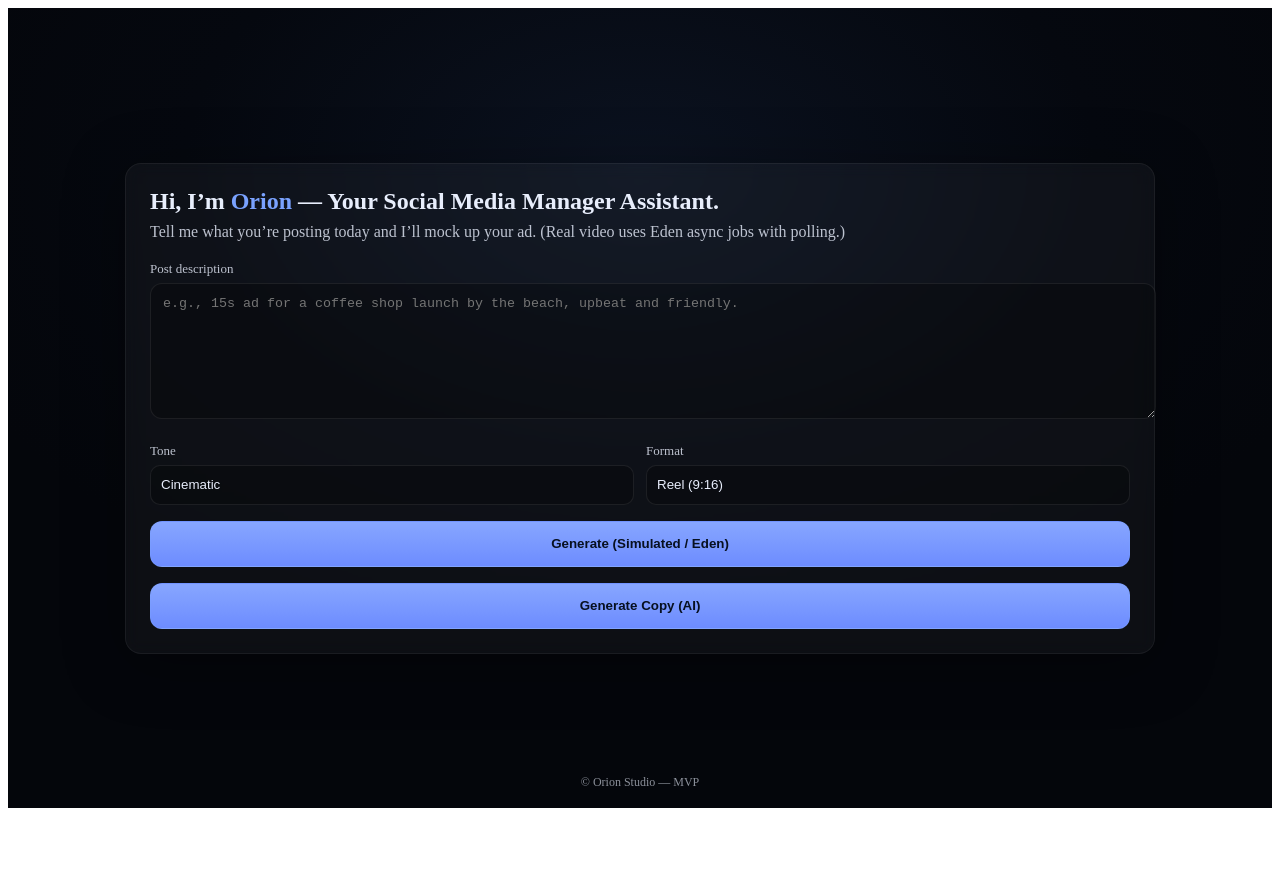
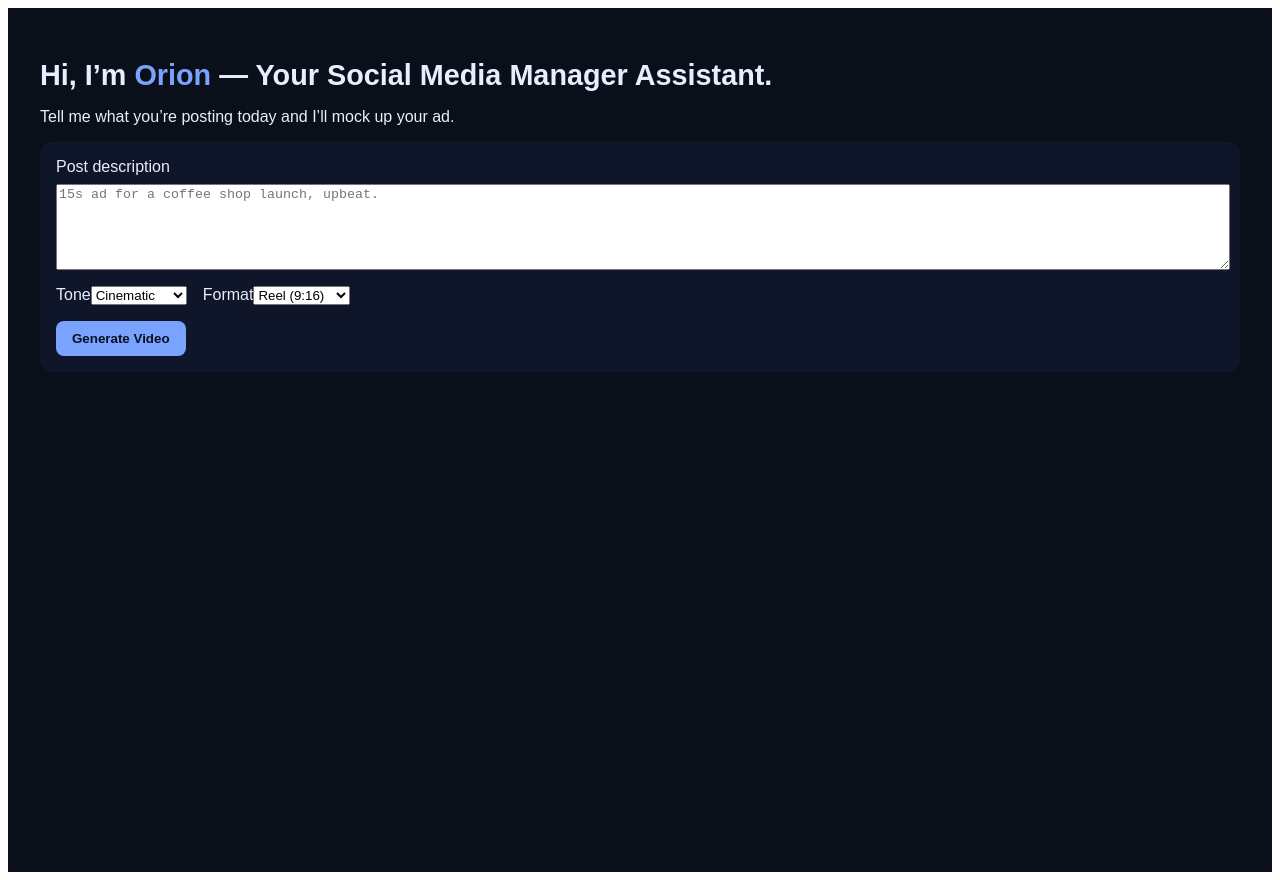
Before and after one commit to flowsonline/studioai, a Next.js app: page / in a window 1280 px wide. Before the commit the page ends 816 px from the top, so only its background shows below. Built offline with nearby package versions, Linux system fonts and the light colour scheme.

Commit message:
Update index.tsx

```diff
--- a/pages/index.tsx
+++ b/pages/index.tsx
@@ -1,315 +1,154 @@
 // pages/index.tsx
-import React, { useEffect, useState } from "react";
-
-type RenderStatus = {
-  status?: "queued" | "processing" | "succeeded" | "failed" | string;
-  progress?: number;
-  url?: string | null;
-};
+import React, { useState, useEffect } from "react";
 
 const tones = ["Cinematic", "Bold", "Energetic", "Friendly", "Elegant", "Professional"] as const;
 const formats = ["Reel (9:16)", "Story (9:16)", "Square (1:1)", "Wide (16:9)"] as const;
 
 export default function Home() {
-  // basic inputs
   const [desc, setDesc] = useState("");
-  const [tone, setTone] = useState<(typeof tones)[number]>("Cinematic");
-  const [format, setFormat] = useState<(typeof formats)[number]>("Reel (9:16)");
+  const [tone, setTone] = useState<typeof tones[number]>("Cinematic");
+  const [format, setFormat] = useState<typeof formats[number]>("Reel (9:16)");
 
-  // status / result
   const [loading, setLoading] = useState(false);
   const [error, setError] = useState<string | null>(null);
 
-  // copy results (OpenAI)
-  const [copyLoading, setCopyLoading] = useState(false);
-  const [copyJson, setCopyJson] = useState<any | null>(null);
+  const [jobId, setJobId] = useState<string | null>(null);
+  const [resultUrl, setResultUrl] = useState<string | null>(null);
+  const [renderStatus, setRenderStatus] = useState<string | null>(null);
 
-  // eden render (async job)
-  const [jobId, setJobId] = useState<string | null>(null);
-  const [renderStatus, setRenderStatus] = useState<RenderStatus | null>(null);
-
-  // ----- POLLING: Eden job status -----
+  // Poll Eden job status if we have a jobId
   useEffect(() => {
     if (!jobId) return;
-    const iv = setInterval(async () => {
+
+    const interval = setInterval(async () => {
       try {
-        const r = await fetch(`/api/status?jobId=${encodeURIComponent(jobId)}`);
-        const j = await r.json();
-        setRenderStatus(j);
-        if (j.status === "succeeded" || j.status === "failed") clearInterval(iv);
-      } catch (e: any) {
-        // stop polling if we get an error
-        clearInterval(iv);
-        setError(e?.message || "Status polling failed");
+        const res = await fetch(`/api/status?jobId=${encodeURIComponent(jobId)}`);
+        const data = await res.json();
+
+        setRenderStatus(data.status);
+
+        if (data.status === "succeeded" && data.url) {
+          setResultUrl(data.url);
+          clearInterval(interval);
+          setLoading(false);
         }
-    }, 900);
-    return () => clearInterval(iv);
+
+        if (data.status === "failed") {
+          setError("Video generation failed");
+          clearInterval(interval);
+          setLoading(false);
+        }
+      } catch (err: any) {
+        setError(err.message || "Polling failed");
+        clearInterval(interval);
+        setLoading(false);
+      }
+    }, 5000); // poll every 5 seconds
+
+    return () => clearInterval(interval);
   }, [jobId]);
 
-  // ----- Generate video (Eden async or simulator via env flag) -----
+  // Handle Generate click
   async function handleGenerate() {
     setError(null);
+    setResultUrl(null);
+    setLoading(true);
+    setJobId(null);
     setRenderStatus(null);
-    setJobId(null);
-    setLoading(true);
+
     try {
       const res = await fetch("/api/render", {
         method: "POST",
         headers: { "Content-Type": "application/json" },
-        body: JSON.stringify({
-          prompt: desc,
-          provider: "pika", // or "pikalabs", depends on your Eden plan
-          // you can include tone/format here if you want to guide the prompt
-        }),
+        body: JSON.stringify({ prompt: desc, tone, format }),
       });
 
       if (!res.ok) {
-        const msg = await res.text();
-        throw new Error(msg || `Render failed (${res.status})`);
+        throw new Error(`Render failed (${res.status})`);
       }
 
       const data = await res.json();
-      // If Eden returns a job, we poll. If simulator (or direct url) returns previewUrl, show it immediately.
+
       if (data.jobId) {
-        setJobId(String(data.jobId));
-      } else if (data.previewUrl) {
-        setRenderStatus({ status: "succeeded", url: data.previewUrl });
+        setJobId(data.jobId);
+      } else if (data.url) {
+        // some providers might return url directly
+        setResultUrl(data.url);
+        setLoading(false);
       } else {
-        setError("Eden did not return a jobId or URL.");
+        throw new Error("No jobId or url returned from backend");
       }
-    } catch (e: any) {
-      setError(e?.message || "Something went wrong");
-    } finally {
+    } catch (err: any) {
+      setError(err.message || "Unexpected error");
       setLoading(false);
-    }
-  }
-
-  // ----- Generate Copy (OpenAI) -----
-  async function handleGenerateCopy() {
-    setError(null);
-    setCopyJson(null);
-    setCopyLoading(true);
-    try {
-      const res = await fetch("/api/generate-copy", {
-        method: "POST",
-        headers: { "Content-Type": "application/json" },
-        body: JSON.stringify({ prompt: desc }),
-      });
-
-      if (!res.ok) {
-        const msg = await res.text();
-        throw new Error(msg || `Copy failed (${res.status})`);
-      }
-
-      const data = await res.json();
-      setCopyJson(data); // we expect { script, caption, hashtags } from your API
-    } catch (e: any) {
-      setError(e?.message || "Copy generation failed");
-    } finally {
-      setCopyLoading(false);
     }
   }
 
   return (
     <main style={styles.page}>
-      <div style={styles.card}>
-        <div style={styles.title}>
-          Hi, I’m <span style={{ color: "#7aa2ff" }}>Orion</span> — Your Social Media Manager Assistant.
-        </div>
-        <div style={styles.sub}>
-          Tell me what you’re posting today and I’ll mock up your ad. (Real video uses Eden async jobs with polling.)
-        </div>
+      <h1 style={styles.title}>Hi, I’m <span style={{ color: "#7aa2ff" }}>Orion</span> — Your Social Media Manager Assistant.</h1>
+      <p>Tell me what you’re posting today and I’ll mock up your ad.</p>
 
-        <label style={styles.label}>Post description</label>
+      <div style={styles.form}>
+        <label>Post description</label>
         <textarea
-          placeholder="e.g., 15s ad for a coffee shop launch by the beach, upbeat and friendly."
-          style={styles.textarea}
           value={desc}
           onChange={(e) => setDesc(e.target.value)}
+          style={styles.textarea}
+          placeholder="15s ad for a coffee shop launch, upbeat."
         />
 
         <div style={styles.row}>
-          <div style={styles.col}>
-            <label style={styles.label}>Tone</label>
-            <select style={styles.select} value={tone} onChange={(e) => setTone(e.target.value as any)}>
+          <div>
+            <label>Tone</label>
+            <select value={tone} onChange={(e) => setTone(e.target.value as typeof tones[number])}>
               {tones.map((t) => (
-                <option key={t} value={t}>
-                  {t}
-                </option>
+                <option key={t}>{t}</option>
               ))}
             </select>
           </div>
-          <div style={styles.col}>
-            <label style={styles.label}>Format</label>
-            <select style={styles.select} value={format} onChange={(e) => setFormat(e.target.value as any)}>
+
+          <div>
+            <label>Format</label>
+            <select value={format} onChange={(e) => setFormat(e.target.value as typeof formats[number])}>
               {formats.map((f) => (
-                <option key={f} value={f}>
-                  {f}
-                </option>
+                <option key={f}>{f}</option>
               ))}
             </select>
           </div>
         </div>
 
-        {/* Buttons */}
-        <button
-          onClick={handleGenerate}
-          style={styles.button}
-          disabled={loading || !desc.trim()}
-          title={!desc.trim() ? "Add a short description first" : "Generate with Eden (or simulator based on env)"}
-        >
-          {loading ? "Generating…" : "Generate (Simulated / Eden)"}
+        <button onClick={handleGenerate} style={styles.button} disabled={loading}>
+          {loading ? "Generating..." : "Generate Video"}
         </button>
+      </div>
 
-        <button
-          onClick={handleGenerateCopy}
-          style={styles.button}
-          disabled={copyLoading || !desc.trim()}
-          title={!desc.trim() ? "Add a short description first" : "Generate AI copy (OpenAI)"}
-        >
-          {copyLoading ? "Generating Copy…" : "Generate Copy (AI)"}
-        </button>
+      {error && <div style={styles.error}>⚠️ {error}</div>}
 
-        {/* Error box */}
-        {error && (
-          <div style={styles.error}>
-            ⚠️ <code>{JSON.stringify({ error })}</code>
+      {renderStatus && !resultUrl && (
+        <div style={styles.statusBox}>
+          Status: {renderStatus} {jobId && <>(Job ID: {jobId})</>}
         </div>
       )}
 
-        {/* Render status / link */}
-        {renderStatus && (
+      {resultUrl && (
         <div style={styles.resultBox}>
-            <div style={styles.resultTitle}>Render Status</div>
-            <div style={styles.resultHint}>
-              {renderStatus.status} {renderStatus.progress != null ? `— ${renderStatus.progress}%` : ""}
-            </div>
-            {renderStatus.url && (
-              <div>
-                <a href={renderStatus.url} style={styles.link} target="_blank" rel="noreferrer">
-                  Open Video
-                </a>
+          <h3>Final Result</h3>
+          <video src={resultUrl} controls width="480" />
         </div>
       )}
-          </div>
-        )}
-
-        {/* Copy JSON pretty print */}
-        {copyJson && (
-          <div style={styles.resultBox}>
-            <div style={styles.resultTitle}>AI Script</div>
-            <pre style={{ whiteSpace: "pre-wrap", margin: 0 }}>
-{`{
-  "script": ${JSON.stringify(copyJson.script ?? "")},
-  "caption": ${JSON.stringify(copyJson.caption ?? "")},
-  "hashtags": ${JSON.stringify(copyJson.hashtags ?? [])}
-}`}
-            </pre>
-          </div>
-        )}
-      </div>
-
-      <footer style={styles.footer}>© Orion Studio — MVP</footer>
     </main>
   );
 }
 
 const styles: Record<string, React.CSSProperties> = {
-  page: {
-    minHeight: "100svh",
-    background: "radial-gradient(60% 60% at 50% 20%, #0b1220 0%, #05080f 60%, #04060b 100%)",
-    color: "#e8eefc",
-    display: "flex",
-    alignItems: "center",
-    justifyContent: "center",
-    padding: "40px 16px",
-    boxSizing: "border-box",
-  },
-  card: {
-    width: "100%",
-    maxWidth: 980,
-    background: "rgba(255,255,255,0.04)",
-    border: "1px solid rgba(255,255,255,0.06)",
-    borderRadius: 16,
-    padding: 24,
-    boxShadow: "0 10px 60px rgba(0,0,0,0.35)",
-    backdropFilter: "blur(8px)",
-  },
-  title: {
-    fontSize: 24,
-    fontWeight: 700,
-    marginBottom: 8,
-  },
-  sub: {
-    opacity: 0.8,
-    marginBottom: 20,
-  },
-  label: {
-    fontSize: 13,
-    opacity: 0.8,
-    margin: "10px 0 6px",
-    display: "block",
-  },
-  textarea: {
-    width: "100%",
-    minHeight: 110,
-    borderRadius: 12,
-    border: "1px solid rgba(255,255,255,0.08)",
-    background: "rgba(0,0,0,0.25)",
-    color: "#e8eefc",
-    padding: 12,
-    outline: "none",
-  },
-  row: {
-    display: "flex",
-    gap: 12,
-    marginTop: 10,
-    flexWrap: "wrap",
-  },
-  col: {
-    flex: 1,
-    minWidth: 220,
-  },
-  select: {
-    width: "100%",
-    height: 40,
-    borderRadius: 10,
-    border: "1px solid rgba(255,255,255,0.08)",
-    background: "rgba(0,0,0,0.25)",
-    color: "#e8eefc",
-    padding: "0 10px",
-    outline: "none",
-    appearance: "none",
-  },
-  button: {
-    width: "100%",
-    height: 46,
-    marginTop: 16,
-    borderRadius: 12,
-    border: "1px solid rgba(122,162,255,0.35)",
-    background: "linear-gradient(180deg, #87a6ff 0%, #6d8cff 100%)",
-    color: "#071020",
-    fontWeight: 700,
-    cursor: "pointer",
-  },
-  error: {
-    marginTop: 14,
-    padding: "10px 12px",
-    border: "1px solid rgba(255, 120, 120, 0.4)",
-    background: "rgba(120, 0, 0, 0.25)",
-    borderRadius: 10,
-    color: "#ffbaba",
-    fontSize: 14,
-  },
-  resultBox: {
-    marginTop: 16,
-    padding: 14,
-    borderRadius: 12,
-    border: "1px solid rgba(255,255,255,0.08)",
-    background: "rgba(255,255,255,0.03)",
-  },
-  resultTitle: { fontWeight: 700, marginBottom: 6 },
-  resultHint: { opacity: 0.8, fontSize: 13, marginBottom: 8 },
-  link: { color: "#7aa2ff", textDecoration: "underline" },
-  footer: { position: "fixed", bottom: 10, opacity: 0.6, fontSize: 12 },
+  page: { padding: "2rem", fontFamily: "sans-serif", color: "#E8EEFF", background: "#0B0F1A", minHeight: "100vh" },
+  title: { fontSize: "1.8rem", marginBottom: "1rem" },
+  form: { background: "#0F1629", padding: "1rem", borderRadius: 12, marginBottom: "1rem" },
+  textarea: { width: "100%", height: 80, marginTop: 8, marginBottom: 12 },
+  row: { display: "flex", gap: "1rem", marginBottom: "1rem" },
+  button: { background: "#7aa2ff", color: "#071020", fontWeight: 700, padding: "10px 16px", border: "none", borderRadius: 8, cursor: "pointer" },
+  error: { marginTop: 12, color: "#ff6b6b", fontWeight: "bold" },
+  statusBox: { marginTop: 12, padding: "8px 12px", background: "#1f2a48", borderRadius: 8 },
+  resultBox: { marginTop: 16, padding: 12, background: "#1f2a48", borderRadius: 8 },
 };
```
Lines whose indentation alone changed are shown as unchanged.
